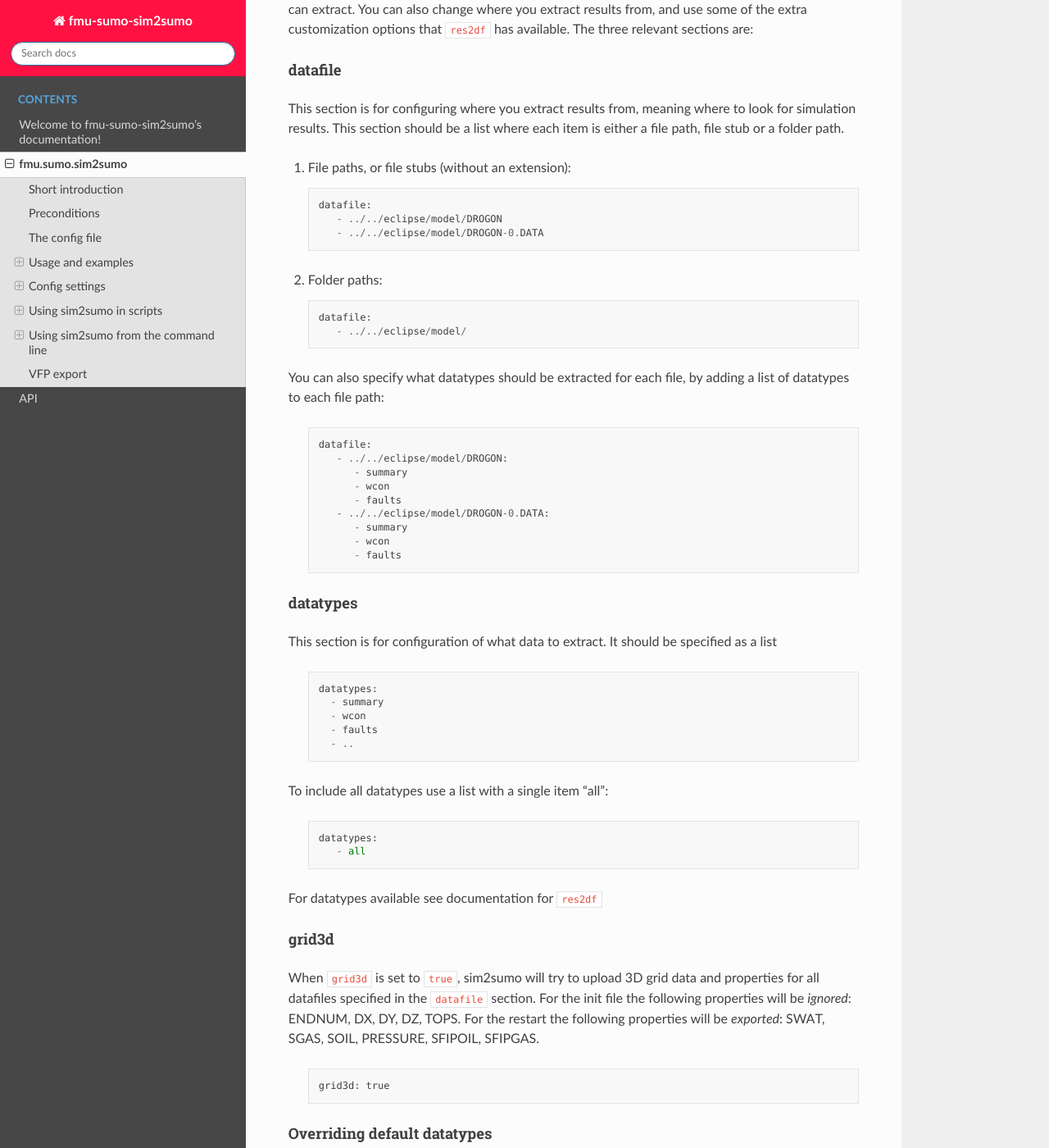
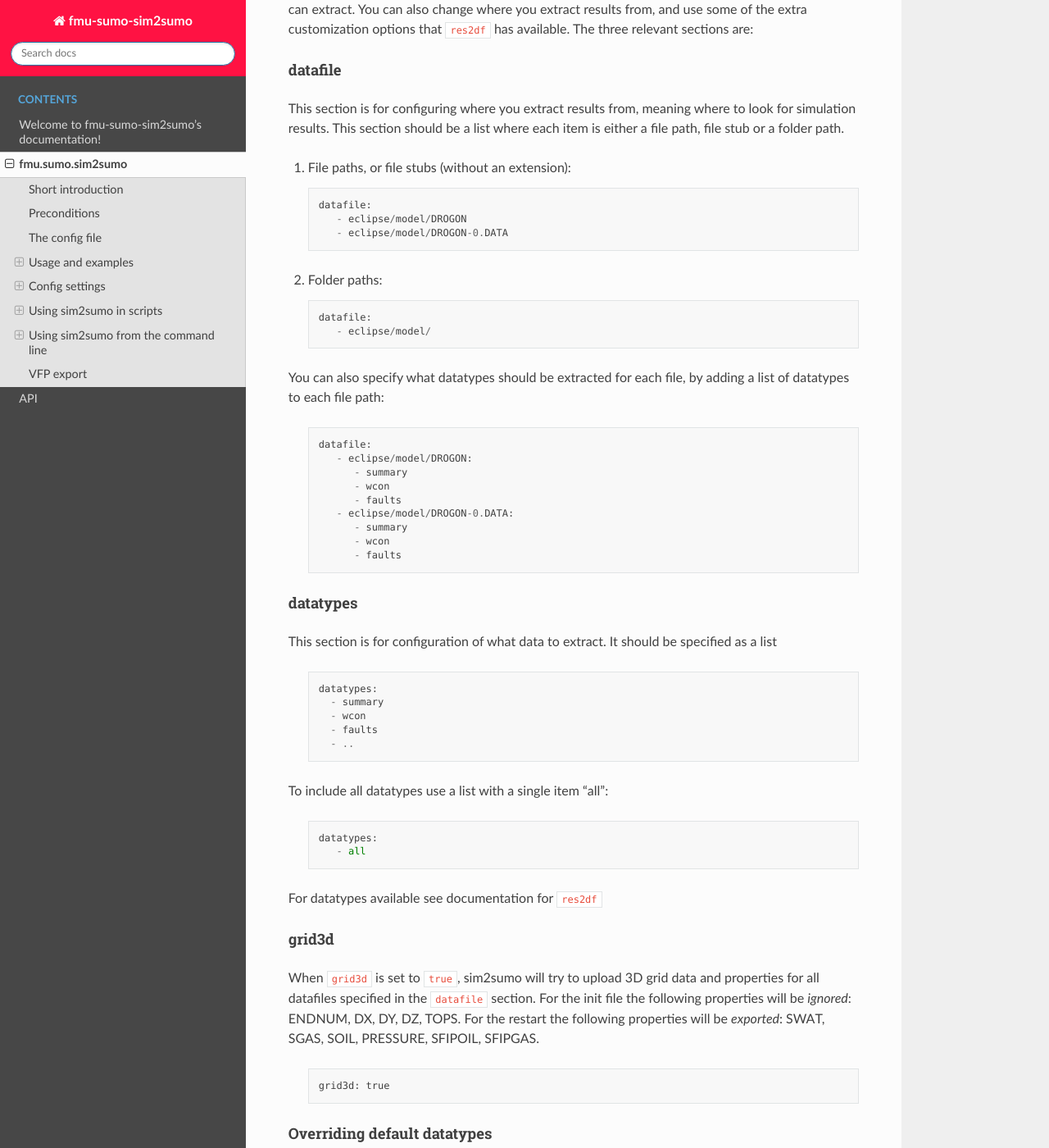
Before and after one commit to equinor/fmu-sumo-sim2sumo, a Sphinx documentation site: the page built from docs/sim2sumo.rst, in a window 1280 px wide and 1400 px high, scrolled down 3276 px. Shown: the whole window at 82% size. Built offline with Sphinx 7.4.7 and the Read the Docs theme 3.1.0, drawn with Linux system fonts in a browser that asks for light colours.

Commit message:
Update datafile example paths

```diff
--- a/docs/sim2sumo.rst
+++ b/docs/sim2sumo.rst
@@ -158,8 +158,8 @@ This section should be a list where each item is either a file path, file stub o
    .. code-block::
 
       datafile:
-         - ../../eclipse/model/DROGON
-         - ../../eclipse/model/DROGON-0.DATA
+         - eclipse/model/DROGON
+         - eclipse/model/DROGON-0.DATA
 
 
 2. Folder paths:
@@ -167,7 +167,7 @@ This section should be a list where each item is either a file path, file stub o
    .. code-block::
 
       datafile:
-         - ../../eclipse/model/
+         - eclipse/model/
 
 
 You can also specify what datatypes should be extracted for each file, by adding a list of datatypes to each file path:
@@ -175,11 +175,11 @@ You can also specify what datatypes should be extracted for each file, by adding
    .. code-block::
 
       datafile:
-         - ../../eclipse/model/DROGON:
+         - eclipse/model/DROGON:
             - summary
             - wcon
             - faults
-         - ../../eclipse/model/DROGON-0.DATA:
+         - eclipse/model/DROGON-0.DATA:
             - summary
             - wcon
             - faults
@@ -232,9 +232,9 @@ The example shows how to only extract summary data from the first file, and all
    .. code-block::
 
       datafile:
-         - ../../eclipse/model/DROGON-0.DATA:
+         - eclipse/model/DROGON-0.DATA:
             - summary
-         - ../../eclipse/model/DROGON-1.DATA
+         - eclipse/model/DROGON-1.DATA
       datatypes:
          - summary
          - wcon
@@ -322,6 +322,6 @@ Or for individual files by adding "vfp" to the list of datatypes for that file:
 .. code-block::
 
       datafile:
-         - ../../eclipse/model/DROGON-0.DATA:
+         - eclipse/model/DROGON-0.DATA:
             - ..
             - vfp
```
